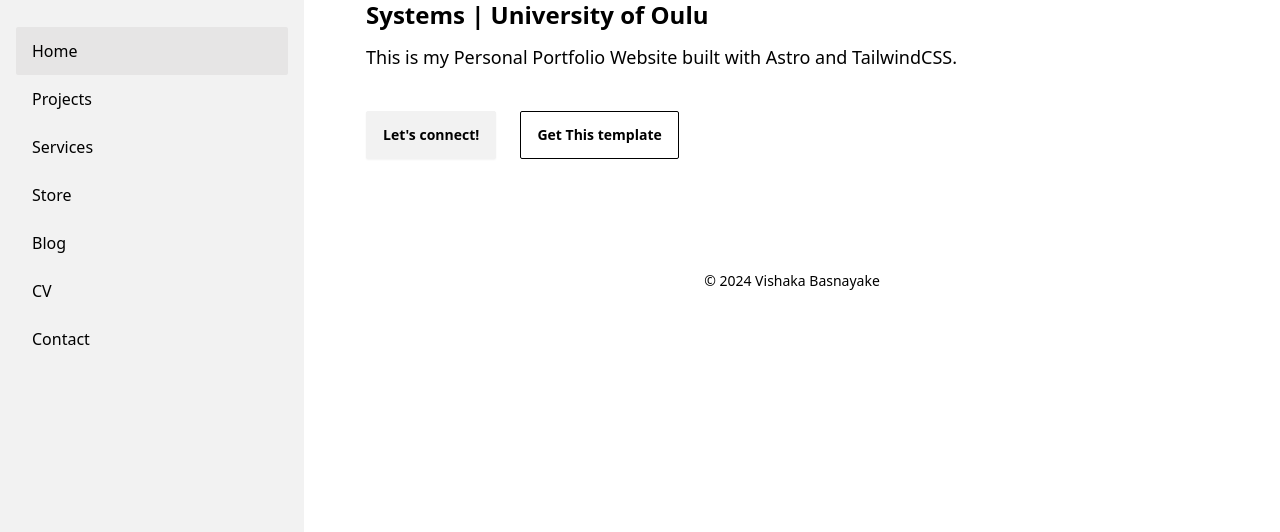
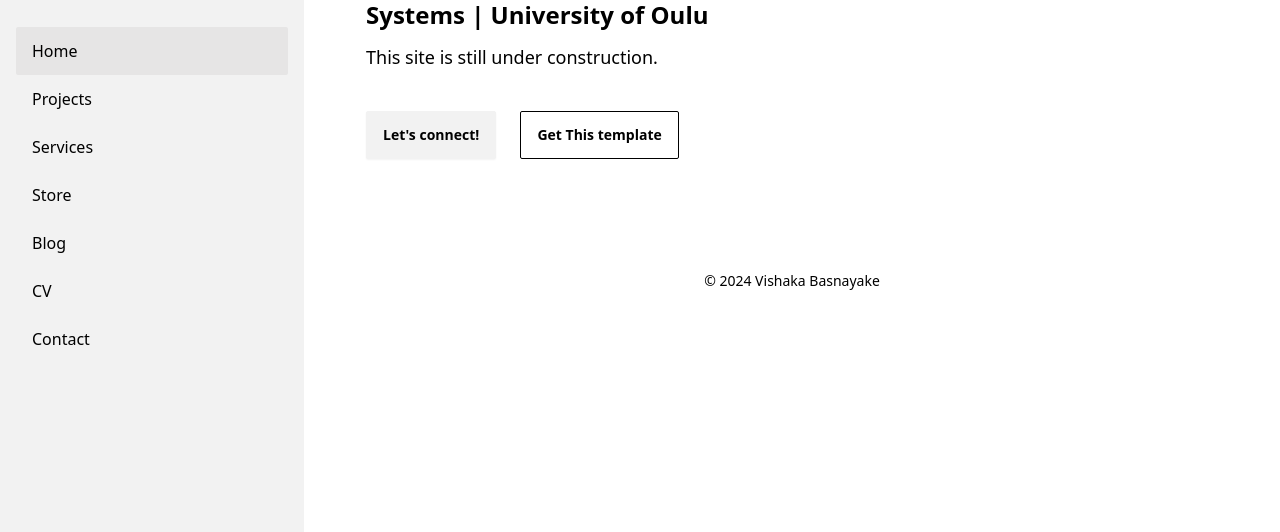
Before and after one commit to VishakaB/vishakab.github.io, an Astro site: page / in a window 1280 px wide. Shown: the part 169-701 px from the top of the page. Built offline with nearby package versions, Linux system fonts and the light colour scheme; Astro itself is replaced by a stand-in of ours.

Commit message:
Update index.astro

```diff
--- a/src/pages/index.astro
+++ b/src/pages/index.astro
@@ -18,7 +18,7 @@
     </div>
     <div class="py-2">
       <text class="text-lg">
-        This is my Personal Portfolio Website built with Astro and TailwindCSS.
+        This site is still under construction.
       </text>
     </div>
     <div class="mt-8">
```
